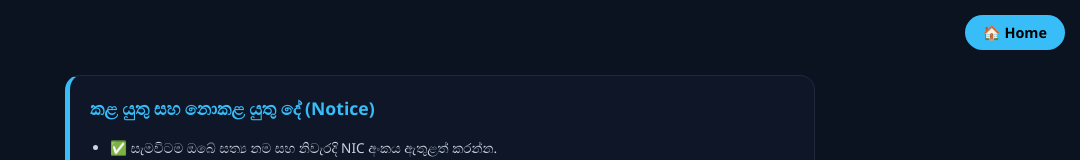
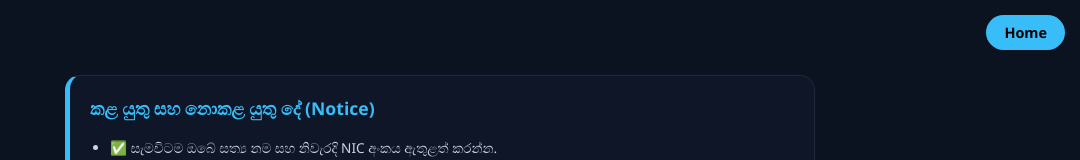
Before and after one commit to Nadiyaytofc/Freelace-work, a plain HTML site: page Register.html in a window 1280 px wide. Shown: the top 160 px of the page, without its empty margins (200-1280 px from the left). Drawn offline with Linux system fonts and the light colour scheme.

Commit message:
Update and rename Register .html to Register.html

```diff
--- a/Register .html
+++ b/Register.html
@@ -41,7 +41,7 @@
 <body>
 
 <div class="container">
-  <a href="index.html" class="home-btn">🏠 Home</a>
+  <a href="index.html" class="home-btn"> Home</a>
 
   <div class="notice-card">
     <h3>කළ යුතු සහ නොකළ යුතු දේ (Notice)</h3>
```
